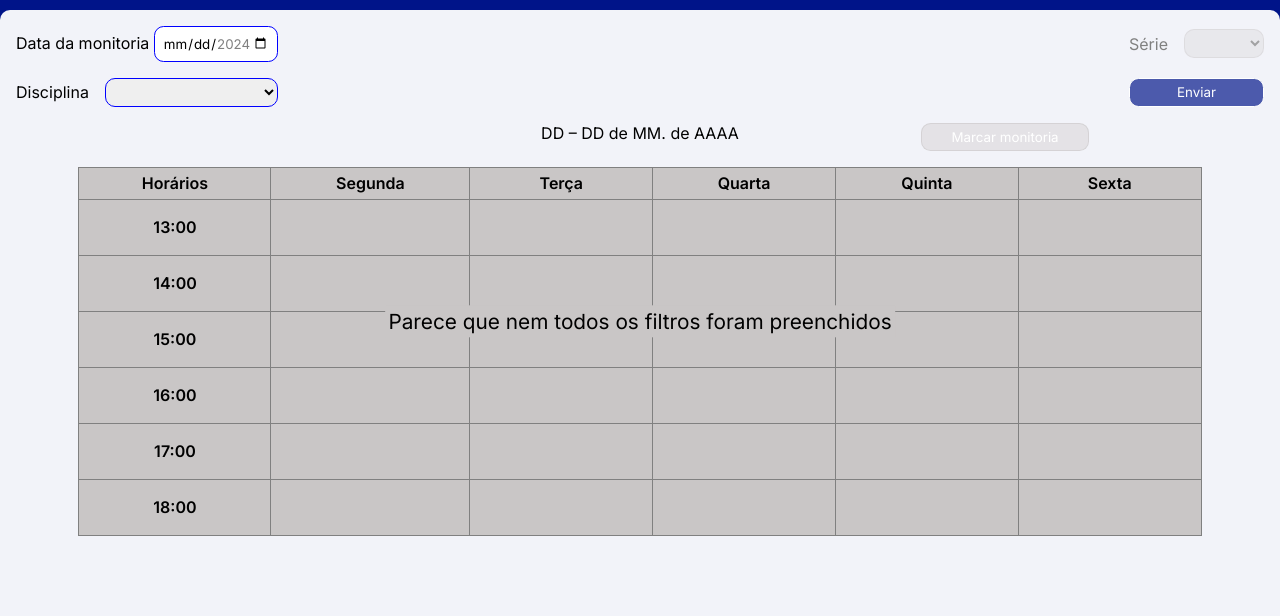
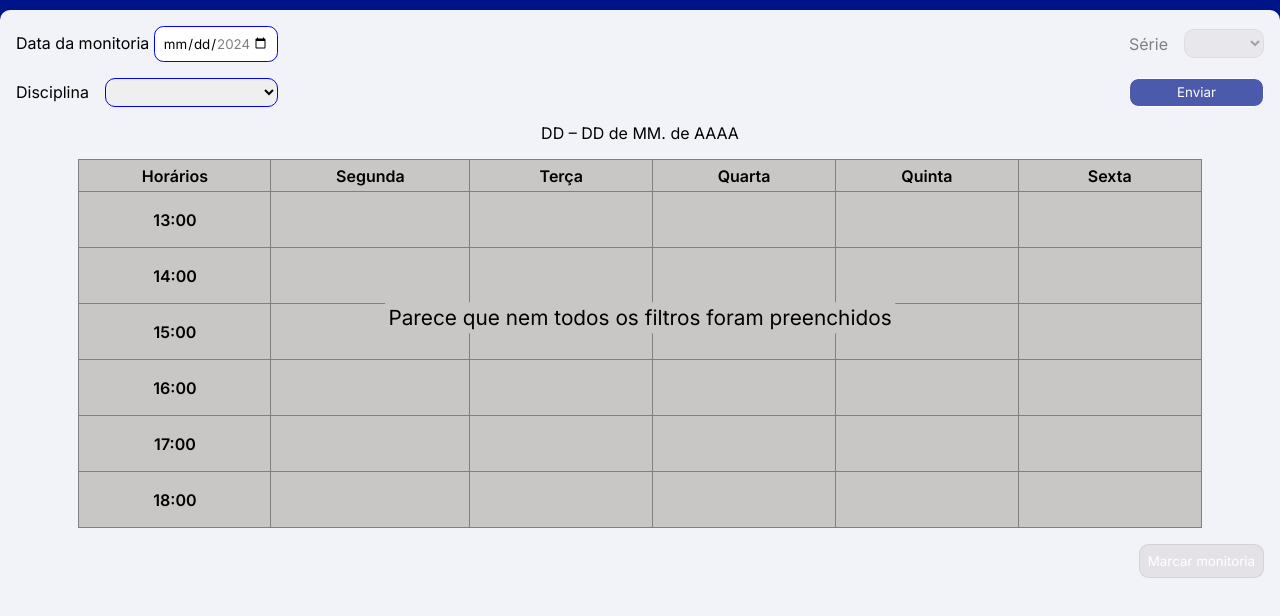
Before and after one commit to gedaijef/SiteMonitoria, a plain HTML site: page index.html in a window 1280 px wide. Shown: the part 64-680 px from the top of the page. Drawn offline with nearby package versions, Linux system fonts and the light colour scheme.

Commit message:
Colocando o botão de marcar monitoria em baixo da tabela

```diff
--- a/css/style.css
+++ b/css/style.css
@@ -121,6 +121,13 @@ main {
     padding: .2rem;
 }
 
+#container-btn-tabela{
+    margin-top: 1rem;
+    width: 100%;
+    display: flex;
+    justify-content: end;
+}
+
 .tabela-desativada {
     background-color: #c9c6c6;
 }
@@ -141,7 +148,7 @@ main {
 
 #marcar-monitoria {
     padding-inline: .2rem;
-    padding-block: .3rem;
+    padding: 0.5rem;
 }
 
 .tabela table {
--- a/index.html
+++ b/index.html
@@ -66,7 +66,6 @@
                 <caption class="calendar-caption">
                     <div id="caption-tabela">
                         <p id="data-semanas">DD – DD de MM. de AAAA</p>
-                        <button id="marcar-monitoria">Marcar monitoria</button>
                     </div>
                 </caption>
                 <thead>
@@ -161,6 +160,9 @@
                 </tbody>
             </table>
         </section>
+        <div id="container-btn-tabela">
+            <button id="marcar-monitoria">Marcar monitoria</button>
+        </div>
 
     </main>
 
```
